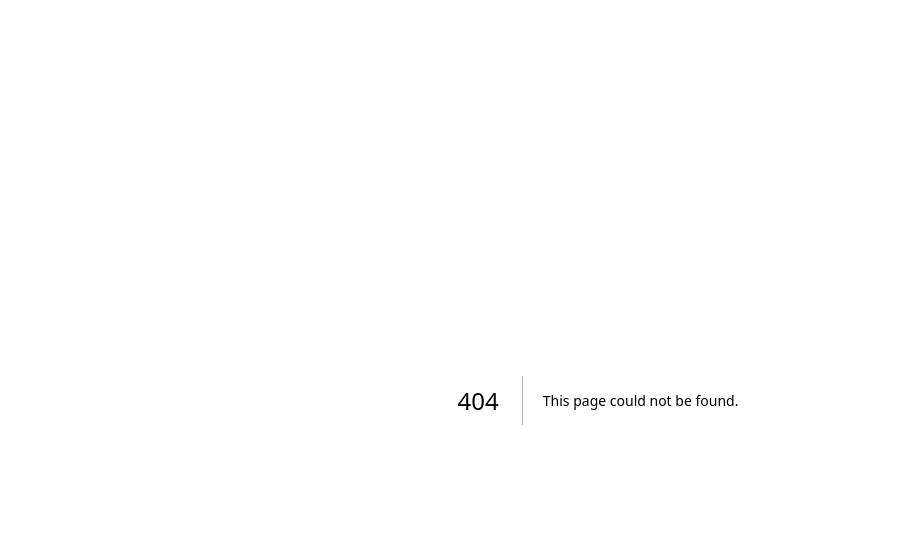
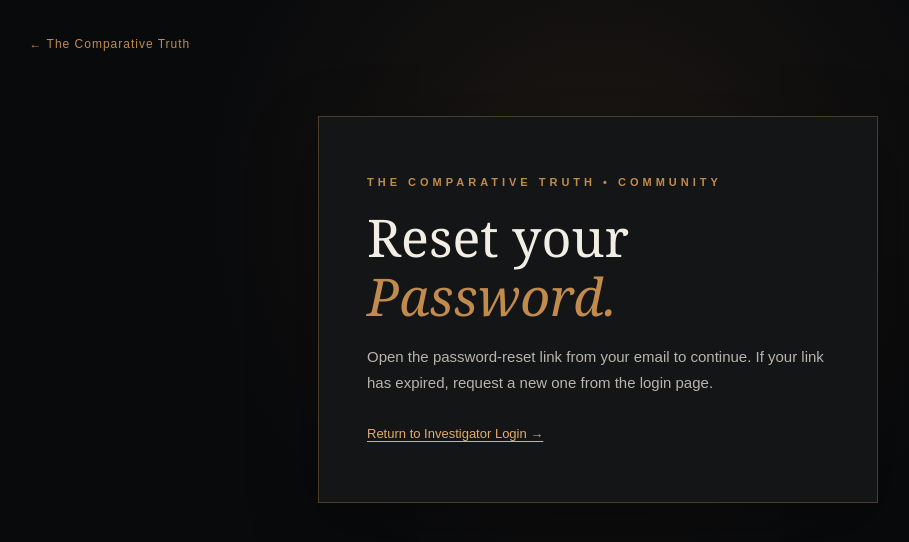
Before and after one commit to RyanTCT/the-comparative-truth, a Next.js app: page /investigator/reset-password in a window 1280 px wide. Before the commit this address had no page. Shown: the top 542 px of the page, without its empty margins (42-951 px from the left). Built offline with nearby package versions, Linux system fonts and the light colour scheme; no server answers.

Commit message:
Add Investigator password reset completion page

```diff
--- /dev/null
+++ b/app/investigator/reset-password/page.js
@@ -0,0 +1,26 @@
+"use client";
+import {useEffect,useState} from "react";
+import Link from "next/link";
+import {createClient} from "@supabase/supabase-js";
+const supabase=createClient(process.env.NEXT_PUBLIC_SUPABASE_URL,process.env.NEXT_PUBLIC_SUPABASE_PUBLISHABLE_KEY,{auth:{persistSession:true,autoRefreshToken:true,detectSessionInUrl:true}});
+export default function ResetPassword(){
+ const [password,setPassword]=useState(""),[confirm,setConfirm]=useState(""),[ready,setReady]=useState(false),[busy,setBusy]=useState(false),[error,setError]=useState(""),[done,setDone]=useState(false);
+ useEffect(()=>{
+  let active=true;
+  async function check(){const {data}=await supabase.auth.getSession();if(active)setReady(Boolean(data?.session));}
+  check();
+  const {data:listener}=supabase.auth.onAuthStateChange((_event,session)=>{if(active)setReady(Boolean(session));});
+  return()=>{active=false;listener.subscription.unsubscribe();};
+ },[]);
+ async function submit(e){
+  e.preventDefault();setError("");
+  if(password.length<8){setError("Use at least 8 characters.");return;}
+  if(password!==confirm){setError("Passwords do not match.");return;}
+  setBusy(true);
+  try{const {error:resetError}=await supabase.auth.updateUser({password});if(resetError)throw resetError;setDone(true);await supabase.auth.signOut();}
+  catch(err){setError(err.message||"Could not update password.");}finally{setBusy(false);}
+ }
+ return <main className="investigator-auth-page"><Link className="investigator-back" href="/">← The Comparative Truth</Link><section className="investigator-auth-card"><p className="section-label">THE COMPARATIVE TRUTH • COMMUNITY</p><h1>Reset your <em>Password.</em></h1>
+ {done?<div className="investigator-auth-success"><h2>Password updated.</h2><p>You can now sign in using your new password.</p><p><Link href="/investigator/login">Return to Investigator Login →</Link></p></div>:ready?<><p className="investigator-auth-description">Choose a new password for your Investigator account.</p><form className="investigator-auth-form" onSubmit={submit}><label>New password<input type="password" autoComplete="new-password" minLength={8} required value={password} onChange={e=>setPassword(e.target.value)}/></label><label>Confirm new password<input type="password" autoComplete="new-password" minLength={8} required value={confirm} onChange={e=>setConfirm(e.target.value)}/></label>{error&&<p role="alert" className="investigator-auth-error">{error}</p>}<button type="submit" disabled={busy}>{busy?"Updating…":"Update Password →"}</button></form></>:<><p className="investigator-auth-description">Open the password-reset link from your email to continue. If your link has expired, request a new one from the login page.</p><p className="investigator-auth-foot"><Link href="/investigator/login">Return to Investigator Login →</Link></p></>}
+ </section></main>;
+}
```
